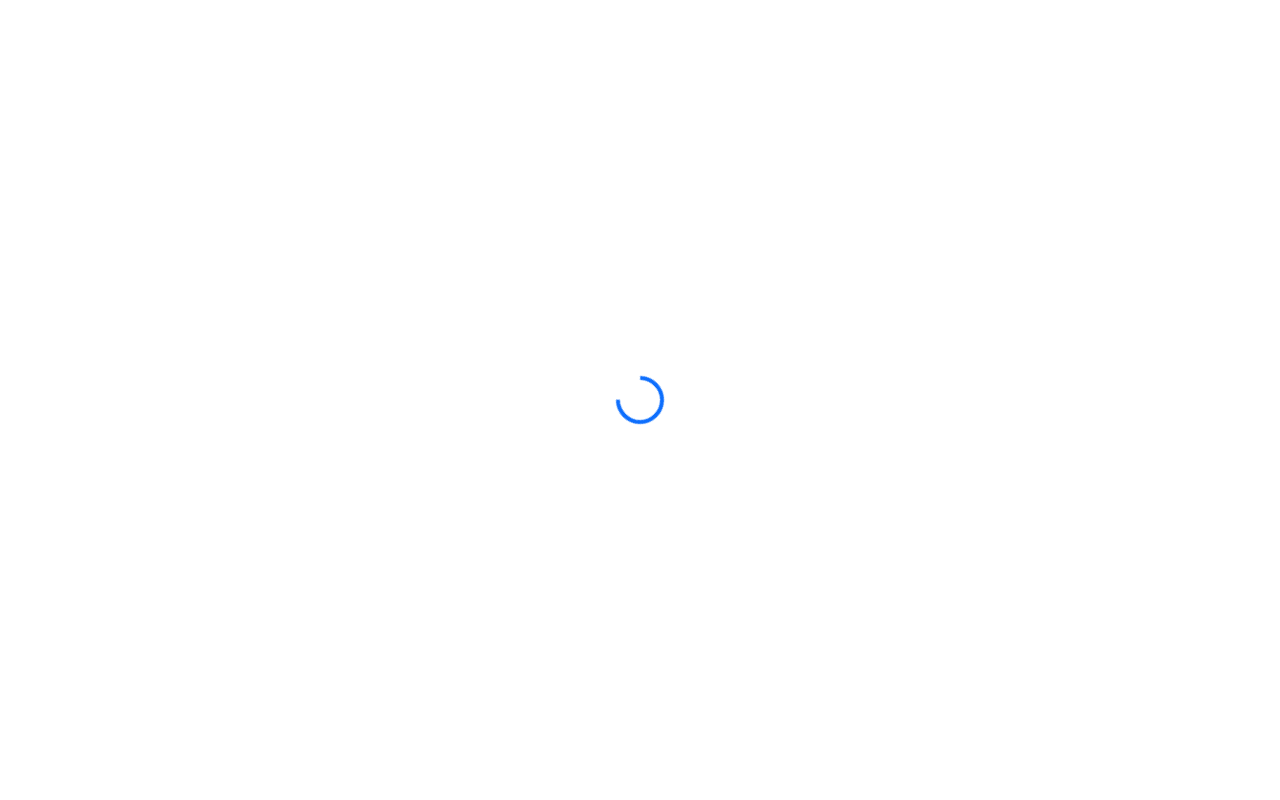
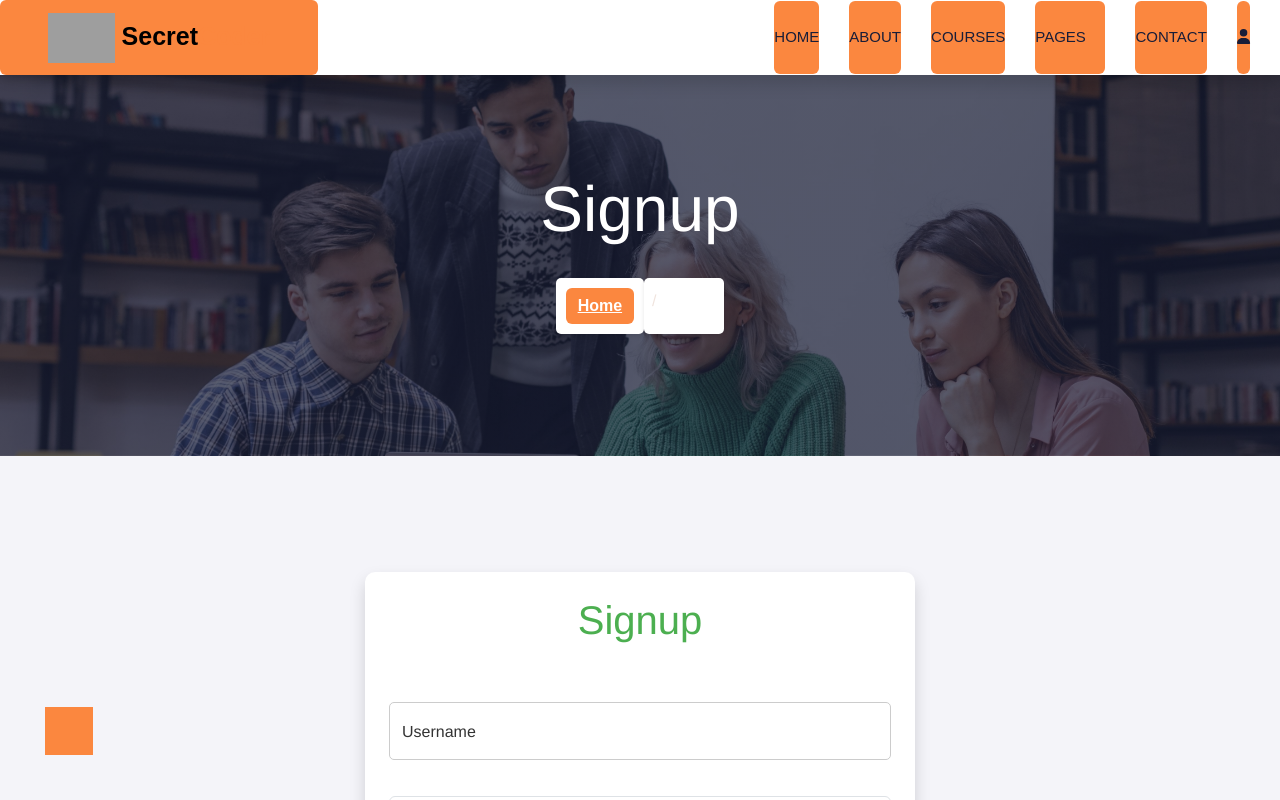
Before and after one commit to FionaG26/you-learn, a React (Create React App) app in the folder e-learning/: page /register in a window 1280 px wide. Shown: the top 800 px of the page. Built offline with nearby package versions, Linux system fonts and the light colour scheme; grey boxes are pictures that could not be loaded.

Commit message:
Update Register.js

```diff
--- a/e-learning/src/components/Register.js
+++ b/e-learning/src/components/Register.js
@@ -7,14 +7,6 @@ import { faUser } from '@fortawesome/free-solid-svg-icons';
 const Register = () => {
   return (
     <>
-      {/* Spinner Start */}
-      <div id="spinner" className="show bg-white position-fixed translate-middle w-100 vh-100 top-50 start-50 d-flex align-items-center justify-content-center">
-        <div className="spinner-border text-primary" style={{ width: '3rem', height: '3rem' }} role="status">
-          <span className="sr-only">Loading...</span>
-        </div>
-      </div>
-      {/* Spinner End */}
-
       {/* Navbar Start */}
       <nav className="navbar navbar-expand-lg bg-white navbar-light shadow sticky-top p-0">
         <button className="navbar-brand d-flex align-items-center px-4 px-lg-5 btn btn-link" onClick={() => window.location.href = 'index.html'}>
```
